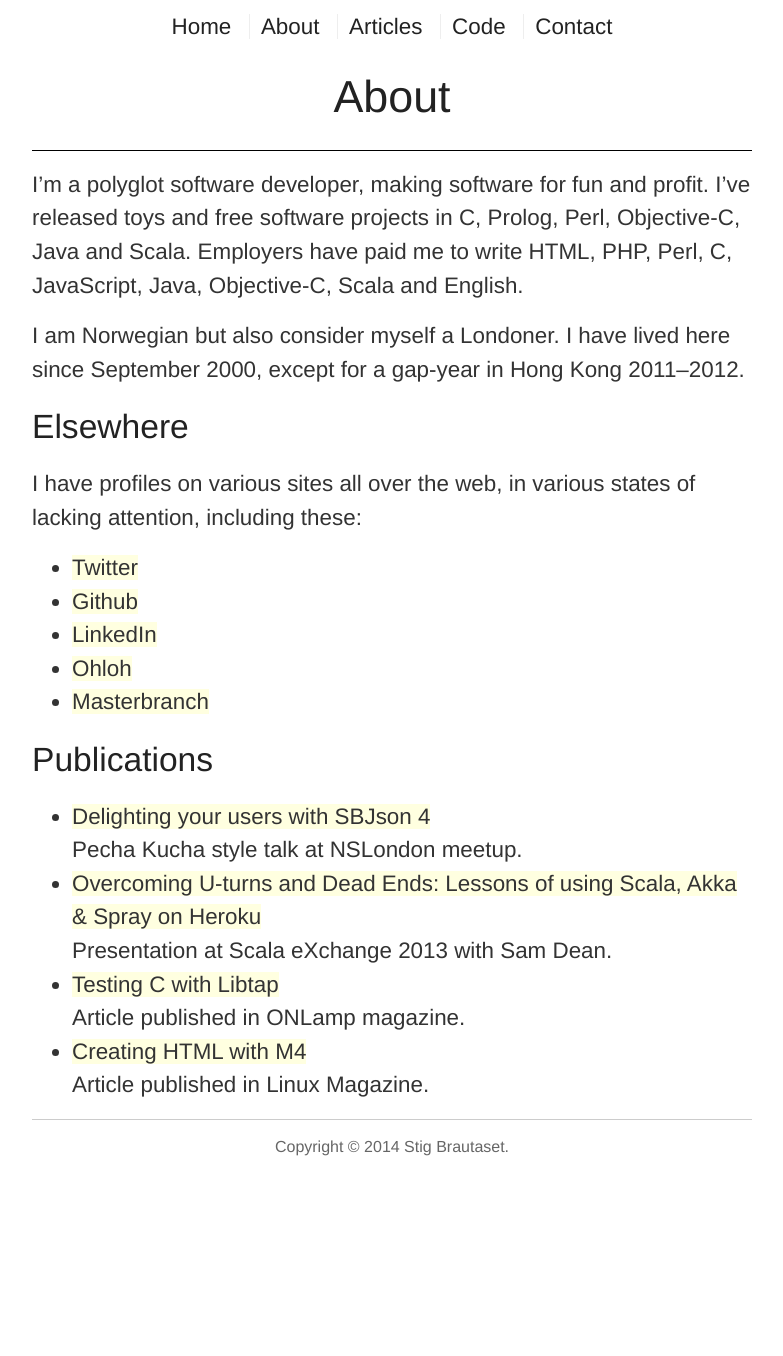
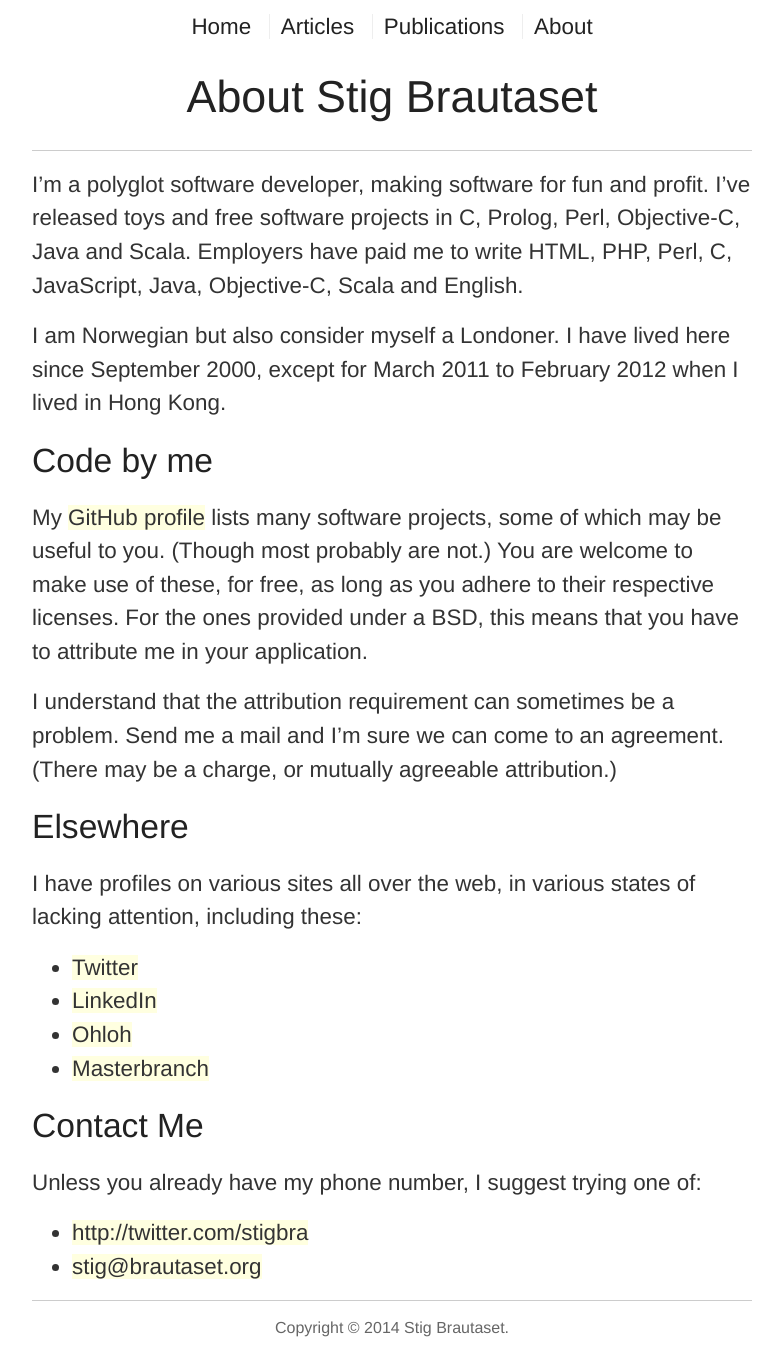
Before and after one commit to stig/www.brautaset.org, a Jekyll site: the page built from about.md, in a window 1280 px wide. Shown: the whole page, without its empty margins (248-1031 px from the left). Built offline with Jekyll 4.4.1, drawn with Linux system fonts in a browser that asks for light colours; before the commit the page ends 1174 px from its top, so only the background shows below that.

Commit message:
Re-arranged site a bit to reduce number of pages

```diff
--- a/_includes/nav.html
+++ b/_includes/nav.html
@@ -1,9 +1,8 @@
 <nav>
     <ul>
         <li><a href="/">Home</a></li>
+        <li><a href="/articles.html">Articles</a></li>
+        <li><a href="/publications.html">Publications</a></li>
         <li><a href="/about.html">About</a></li>
-        <li><a href="/articles.html">Articles</a></li>
-        <li><a href="/code.html">Code</a></li>
-        <li><a href="/contact.html">Contact</a></li>
     </ul>
 </nav>
--- a/about.md
+++ b/about.md
@@ -1,5 +1,5 @@
 ---
-title: About
+title: About Stig Brautaset
 layout: page
 ---
 
@@ -8,26 +8,41 @@ released toys and free software projects in C, Prolog, Perl, Objective-C, Java
 and Scala. Employers have paid me to write HTML, PHP, Perl, C, JavaScript, Java,
 Objective-C, Scala and English.
 
-I am Norwegian but also consider myself a Londoner. I have lived here since
-September 2000, except for a gap-year in Hong Kong 2011--2012.
+I am Norwegian but also consider myself a Londoner. I have lived here
+since September 2000, except for March 2011 to February 2012 when I
+lived in Hong Kong.
+
+Code by me
+----------
+
+My [GitHub profile][github] lists many software projects, some of
+which may be useful to you. (Though most probably are not.) You are
+welcome to make use of these, for free, as long as you adhere to their
+respective licenses. For the ones provided under a BSD, this means
+that you have to attribute me in your application.
+
+I understand that the attribution requirement can sometimes be a
+problem. Send me a mail and I'm sure we can come to an agreement.
+(There may be a charge, or mutually agreeable attribution.)
+
+[github]: http://github.com/stig
 
 Elsewhere
 ---------
 
-I have profiles on various sites all over the web, in various states of lacking attention,
-including these:
+I have profiles on various sites all over the web, in various states
+of lacking attention, including these:
 
 * [Twitter](http://twitter.com/stigbra)
-* [Github](http://github.com/stig)
 * [LinkedIn](http://uk.linkedin.com/in/stigbrautaset)
 * [Ohloh](https://www.ohloh.net/accounts/stigbra)
 * [Masterbranch](http://www.masterbranch.com/developer/stig.brautaset)
 
 
-Publications
-------------
+Contact Me
+----------
 
-* [Delighting your users with SBJson 4](https://vimeo.com/86478323)<br/>Pecha Kucha style talk at NSLondon meetup.
-* [Overcoming U-turns and Dead Ends: Lessons of using Scala, Akka & Spray on Heroku](http://skillsmatter.com/podcast/scala/overcoming-u-turns-and-dead-ends-lessons-of-using-scala-akka-spray-on-heroku)<br/>Presentation at Scala eXchange 2013 with Sam Dean.
-* [Testing C with Libtap](http://www.onlamp.com/pub/a/onlamp/2006/01/19/libtap.html?CMP=OTC-6YE827253101&ATT=Testing+C+with+Libtap)<br/>Article published in ONLamp magazine.
-* [Creating HTML with M4](http://www.linux-magazine.com/w3/issue/25/GNUm4.pdf#!)<br/>Article published in Linux Magazine.
+Unless you already have my phone number, I suggest trying one of:
+
+* <http://twitter.com/stigbra>
+* <stig@brautaset.org>
--- a/css/main.css
+++ b/css/main.css
@@ -106,7 +106,7 @@ nav ul {
 header {
   font-size: 1.4em;
   text-align: center;
-  border-bottom: 1px solid black; }
+  border-bottom: 1px solid #ccc; }
 
 article a:link, footer a:link {
   background-color: lightyellow; }
--- a/css/main.scss
+++ b/css/main.scss
@@ -147,7 +147,7 @@ nav {
 header {
     font-size: $fontsize;
     text-align: center;
-    border-bottom: 1px solid black;
+    border-bottom: 1px solid #ccc;
 }
 
 
```
Also changed, not shown: _includes/post_li.html (deleted, +0 -8 lines), articles.md (+15 -8 lines), code.md (deleted, +0 -21 lines), publications.md (added, +12 -0 lines).
